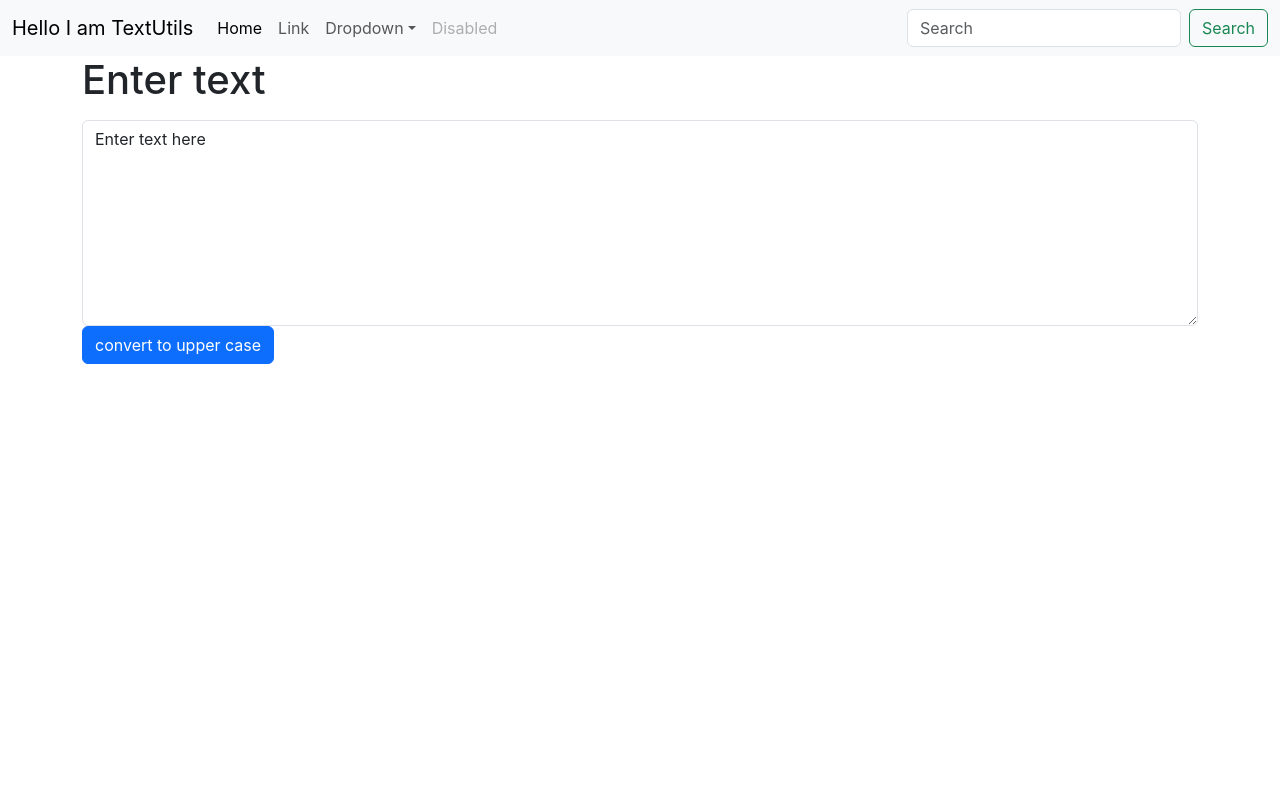
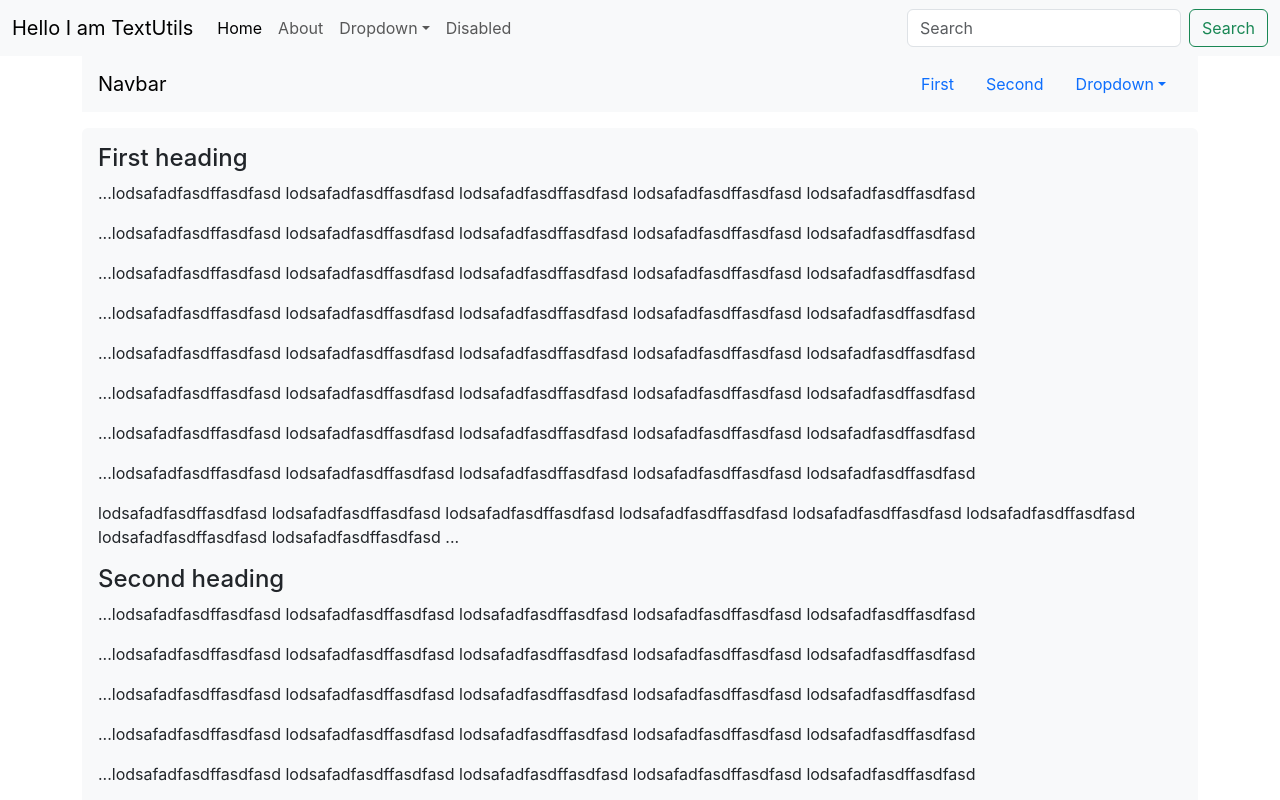
Before and after one commit to shishirgupta07/CodeWithHarryReact, a React (Create React App) app: page /about in a window 1280 px wide. Shown: the top 800 px of the page. Built offline with nearby package versions, Linux system fonts and the light colour scheme.

Commit message:
About and Home Page

```diff
--- a/package.json
+++ b/package.json
@@ -8,6 +8,7 @@
     "@testing-library/user-event": "^13.5.0",
     "react": "^18.2.0",
     "react-dom": "^18.2.0",
+    "react-router-dom": "^6.18.0",
     "react-scripts": "5.0.1",
     "web-vitals": "^2.1.4"
   },
--- a/src/App.js
+++ b/src/App.js
@@ -1,15 +1,20 @@
 import './App.css';
+import About from './Components/About';
 import Navbar from './Components/Navbar';
 import TextForm from './Components/TextForm';
-
+import { BrowserRouter, Route, Routes } from "react-router-dom";
 function App() {
   return (
    <>
    <Navbar title = "Hello I am TextUtils"/>
-
-   <div className="container" >
-      <TextForm heading="Enter text" />
-   </div>
+    <div className="container">
+    <BrowserRouter>
+      <Routes>
+        <Route path="/" element={<TextForm heading="TetUtils" />}/>
+        <Route path="/about" element={<About />} />
+      </Routes>
+    </BrowserRouter>
+    </div>
    </>
   );
 }
--- /dev/null
+++ b/src/Components/About.js
@@ -0,0 +1,72 @@
+import React from 'react'
+
+export default function About() {
+  return (
+    <div>
+      <nav id="navbar-example2" className="navbar bg-body-tertiary px-3 mb-3">
+  <a className="navbar-brand" href="/">Navbar</a>
+  <ul className="nav nav-pills">
+    <li className="nav-item">
+      <a className="nav-link" href="#scrollspyHeading1">First</a>
+    </li>
+    <li className="nav-item">
+      <a className="nav-link" href="#scrollspyHeading2">Second</a>
+    </li>
+    <li className="nav-item dropdown">
+      <a className="nav-link dropdown-toggle" data-bs-toggle="dropdown" href="/" role="button" aria-expanded="false">Dropdown</a>
+      <ul className="dropdown-menu">
+        <li><a className="dropdown-item" href="#scrollspyHeading3">Third</a></li>
+        <li><a className="dropdown-item" href="#scrollspyHeading4">Fourth</a></li>
+        <li><hr className="dropdown-divider"/></li>
+        <li><a className="dropdown-item" href="#scrollspyHeading5">Fifth</a></li>
+      </ul>
+    </li>
+  </ul>
+</nav>
+<div data-bs-spy="scroll" data-bs-target="#navbar-example2" data-bs-root-margin="0px 0px -40%" data-bs-smooth-scroll="true" className="scrollspy-example bg-body-tertiary p-3 rounded-2" tabIndex="0">
+  <h4 id="scrollspyHeading1">First heading</h4>
+  <p>...lodsafadfasdffasdfasd lodsafadfasdffasdfasd lodsafadfasdffasdfasd lodsafadfasdffasdfasd lodsafadfasdffasdfasd </p>
+  <p>...lodsafadfasdffasdfasd lodsafadfasdffasdfasd lodsafadfasdffasdfasd lodsafadfasdffasdfasd lodsafadfasdffasdfasd </p>
+  <p>...lodsafadfasdffasdfasd lodsafadfasdffasdfasd lodsafadfasdffasdfasd lodsafadfasdffasdfasd lodsafadfasdffasdfasd </p>
+  <p>...lodsafadfasdffasdfasd lodsafadfasdffasdfasd lodsafadfasdffasdfasd lodsafadfasdffasdfasd lodsafadfasdffasdfasd </p>
+  <p>...lodsafadfasdffasdfasd lodsafadfasdffasdfasd lodsafadfasdffasdfasd lodsafadfasdffasdfasd lodsafadfasdffasdfasd </p>
+  <p>...lodsafadfasdffasdfasd lodsafadfasdffasdfasd lodsafadfasdffasdfasd lodsafadfasdffasdfasd lodsafadfasdffasdfasd </p>
+  <p>...lodsafadfasdffasdfasd lodsafadfasdffasdfasd lodsafadfasdffasdfasd lodsafadfasdffasdfasd lodsafadfasdffasdfasd </p>
+  <p>...lodsafadfasdffasdfasd lodsafadfasdffasdfasd lodsafadfasdffasdfasd lodsafadfasdffasdfasd lodsafadfasdffasdfasd </p>
+  <p>lodsafadfasdffasdfasd lodsafadfasdffasdfasd lodsafadfasdffasdfasd lodsafadfasdffasdfasd lodsafadfasdffasdfasd lodsafadfasdffasdfasd lodsafadfasdffasdfasd lodsafadfasdffasdfasd ...</p>
+  <h4 id="scrollspyHeading2">Second heading</h4>
+  <p>...lodsafadfasdffasdfasd lodsafadfasdffasdfasd lodsafadfasdffasdfasd lodsafadfasdffasdfasd lodsafadfasdffasdfasd </p>
+  <p>...lodsafadfasdffasdfasd lodsafadfasdffasdfasd lodsafadfasdffasdfasd lodsafadfasdffasdfasd lodsafadfasdffasdfasd </p>
+  <p>...lodsafadfasdffasdfasd lodsafadfasdffasdfasd lodsafadfasdffasdfasd lodsafadfasdffasdfasd lodsafadfasdffasdfasd </p>
+  <p>...lodsafadfasdffasdfasd lodsafadfasdffasdfasd lodsafadfasdffasdfasd lodsafadfasdffasdfasd lodsafadfasdffasdfasd </p>
+  <p>...lodsafadfasdffasdfasd lodsafadfasdffasdfasd lodsafadfasdffasdfasd lodsafadfasdffasdfasd lodsafadfasdffasdfasd </p>
+  <p>...lodsafadfasdffasdfasd lodsafadfasdffasdfasd lodsafadfasdffasdfasd lodsafadfasdffasdfasd lodsafadfasdffasdfasd </p>
+  <p>.lodsafadfasdffasdfasd lodsafadfasdffasdfasd lodsafadfasdffasdfasd lodsafadfasdffasdfasd lodsafadfasdffasdfasd ..</p>
+  <h4 id="scrollspyHeading3">Third heading</h4>
+  <p>...lodsafadfasdffasdfasd lodsafadfasdffasdfasd lodsafadfasdffasdfasd lodsafadfasdffasdfasd lodsafadfasdffasdfasd </p>
+  <p>...lodsafadfasdffasdfasd lodsafadfasdffasdfasd lodsafadfasdffasdfasd lodsafadfasdffasdfasd lodsafadfasdffasdfasd </p>
+  <p>...lodsafadfasdffasdfasd lodsafadfasdffasdfasd lodsafadfasdffasdfasd lodsafadfasdffasdfasd lodsafadfasdffasdfasd </p>
+  <p>...lodsafadfasdffasdfasd lodsafadfasdffasdfasd lodsafadfasdffasdfasd lodsafadfasdffasdfasd lodsafadfasdffasdfasd </p>
+  <p>...lodsafadfasdffasdfasd lodsafadfasdffasdfasd lodsafadfasdffasdfasd lodsafadfasdffasdfasd lodsafadfasdffasdfasd </p>
+  <p>...lodsafadfasdffasdfasd lodsafadfasdffasdfasd lodsafadfasdffasdfasd lodsafadfasdffasdfasd lodsafadfasdffasdfasd </p>
+  <p>...lodsafadfasdffasdfasd lodsafadfasdffasdfasd lodsafadfasdffasdfasd lodsafadfasdffasdfasd lodsafadfasdffasdfasd </p>
+  <p>...lodsafadfasdffasdfasd lodsafadfasdffasdfasd lodsafadfasdffasdfasd lodsafadfasdffasdfasd lodsafadfasdffasdfasd </p>
+  <p>...lodsafadfasdffasdfasd lodsafadfasdffasdfasd lodsafadfasdffasdfasd lodsafadfasdffasdfasd lodsafadfasdffasdfasd </p>
+  <h4 id="scrollspyHeading4">Fourth heading</h4>
+  <p>...lodsafadfasdffasdfasd lodsafadfasdffasdfasd lodsafadfasdffasdfasd lodsafadfasdffasdfasd lodsafadfasdffasdfasd </p>
+  <p>...lodsafadfasdffasdfasd lodsafadfasdffasdfasd lodsafadfasdffasdfasd lodsafadfasdffasdfasd lodsafadfasdffasdfasd </p>
+  <p>...lodsafadfasdffasdfasd lodsafadfasdffasdfasd lodsafadfasdffasdfasd lodsafadfasdffasdfasd lodsafadfasdffasdfasd </p>
+  <p>...lodsafadfasdffasdfasd lodsafadfasdffasdfasd lodsafadfasdffasdfasd lodsafadfasdffasdfasd lodsafadfasdffasdfasd </p>
+  <p>...lodsafadfasdffasdfasd lodsafadfasdffasdfasd lodsafadfasdffasdfasd lodsafadfasdffasdfasd lodsafadfasdffasdfasd </p>
+  <p>...lodsafadfasdffasdfasd lodsafadfasdffasdfasd lodsafadfasdffasdfasd lodsafadfasdffasdfasd lodsafadfasdffasdfasd </p>
+  <p>.lodsafadfasdffasdfasd lodsafadfasdffasdfasd lodsafadfasdffasdfasd lodsafadfasdffasdfasd lodsafadfasdffasdfasd ..</p>
+  <h4 id="scrollspyHeading5">Fifth heading</h4>
+  <p>...lodsafadfasdffasdfasd lodsafadfasdffasdfasd lodsafadfasdffasdfasd lodsafadfasdffasdfasd lodsafadfasdffasdfasd </p>
+  <p>...lodsafadfasdffasdfasd lodsafadfasdffasdfasd lodsafadfasdffasdfasd lodsafadfasdffasdfasd lodsafadfasdffasdfasd </p>
+  <p>...lodsafadfasdffasdfasd lodsafadfasdffasdfasd lodsafadfasdffasdfasd lodsafadfasdffasdfasd lodsafadfasdffasdfasd </p>
+  <p>...lodsafadfasdffasdfasd lodsafadfasdffasdfasd lodsafadfasdffasdfasd lodsafadfasdffasdfasd lodsafadfasdffasdfasd </p>
+  <p>..lodsafadfasdffasdfasd lodsafadfasdffasdfasd lodsafadfasdffasdfasd lodsafadfasdffasdfasd lodsafadfasdffasdfasd lodsafadfasdffasdfasd lodsafadfasdffasdfasd lodsafadfasdffasdfasd lodsafadfasdffasdfasd lodsafadfasdffasdfasd lodsafadfasdffasdfasd lodsafadfasdffasdfasd lodsafadfasdffasdfasd lodsafadfasdffasdfasd lodsafadfasdffasdfasd .</p>
+</div>
+    </div>
+  )
+}
--- a/src/Components/Navbar.js
+++ b/src/Components/Navbar.js
@@ -13,10 +13,10 @@ export default function Navbar(props) {
     <div className="collapse navbar-collapse" id="navbarSupportedContent">
       <ul className="navbar-nav me-auto mb-2 mb-lg-0">
         <li className="nav-item">
-          <a className="nav-link active" aria-current="page" href="/">Home</a>
+        <a className="nav-link active" aria-current="page" href="/">Home</a>
         </li>
         <li className="nav-item">
-          <a className="nav-link" href="/">Link</a>
+          <a className="nav-link" href="/about">About</a>
         </li>
         <li className="nav-item dropdown">
           <a className="nav-link dropdown-toggle" href="/" role="button" data-bs-toggle="dropdown" aria-expanded="false">
@@ -30,7 +30,7 @@ export default function Navbar(props) {
           </ul>
         </li>
         <li className="nav-item">
-          <a className="nav-link disabled" aria-disabled="true">Disabled</a>
+          <a className="nav-link " href="/" aria-disabled="true">Disabled</a>
         </li>
       </ul>
       <form className="d-flex" role="search">
--- a/src/Components/TextForm.js
+++ b/src/Components/TextForm.js
@@ -15,9 +15,7 @@ export default function TextForm(props) {
     <div>
         <div className="mb-3">
             <label for="myBox" className="form-label">
-                <h1>
                 {props.heading}
-                </h1>
             </label>
             <textarea className="form-control" value={text} onChange={onChange} id="myBox" rows="8"></textarea>
             <button className='btn btn-primary' onClick={ConvertUpCase}>convert to upper case</button>
```
Also changed, not shown: 1 other file (tests, documents, lock files or other folders).
